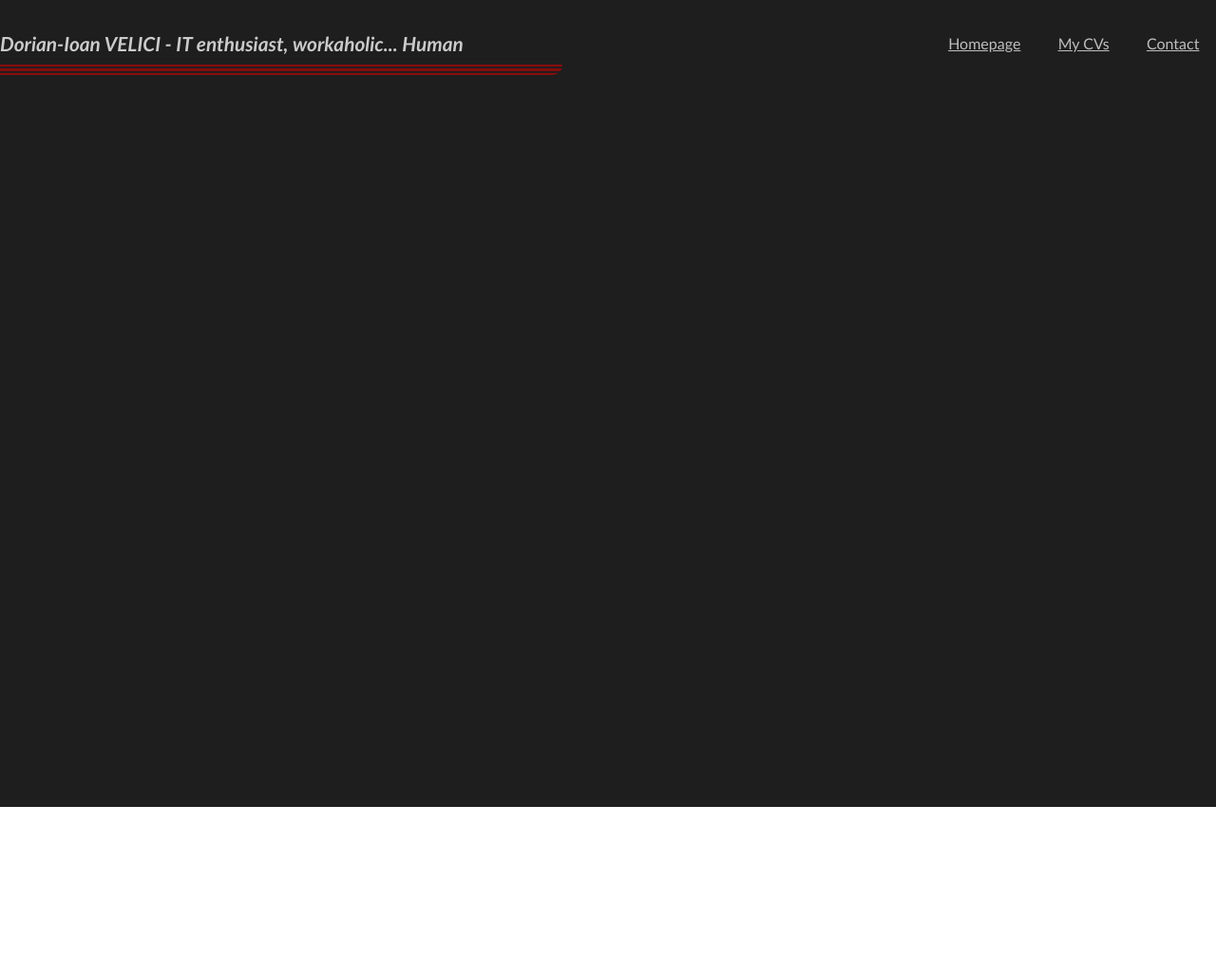
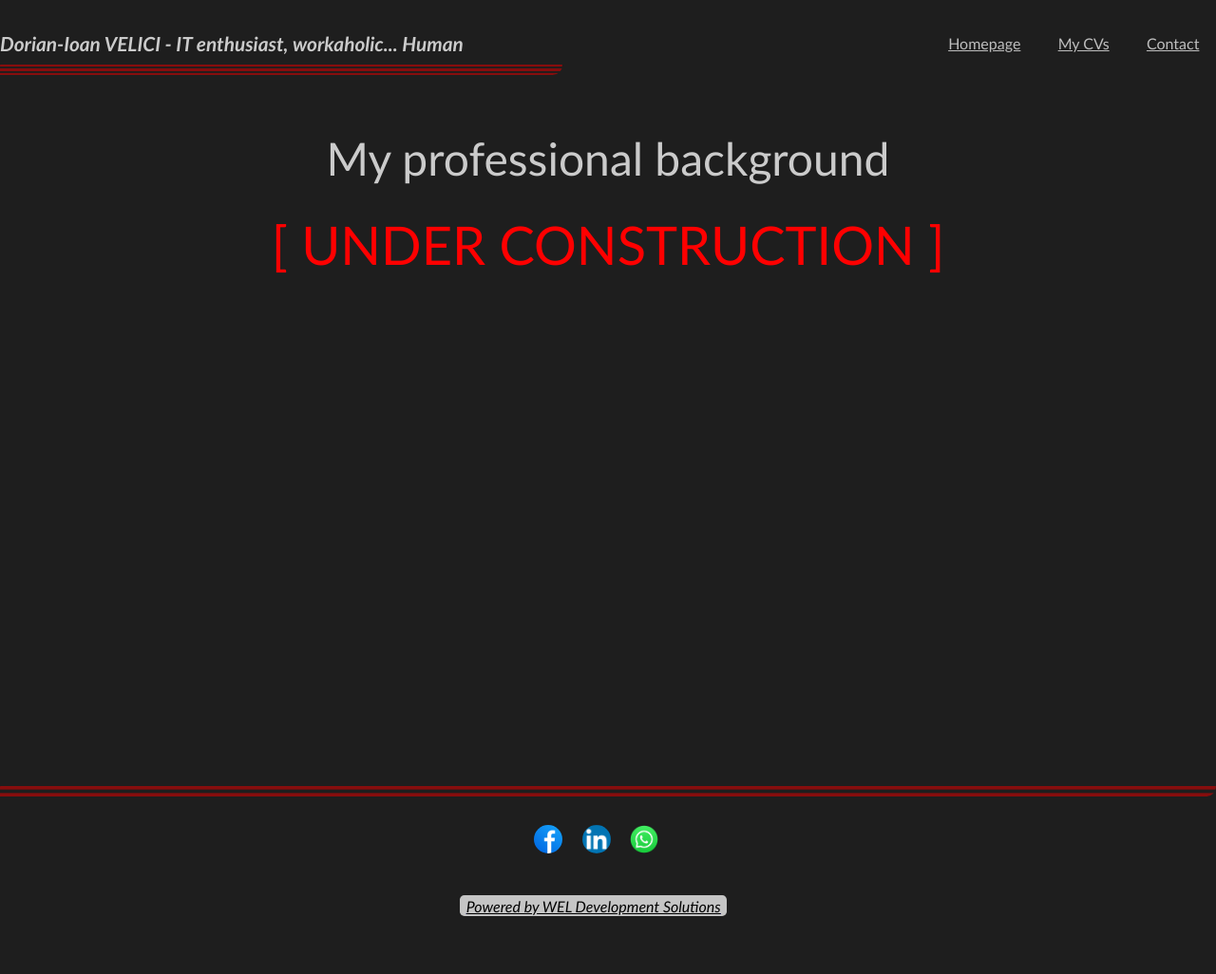
Before and after one commit to dorian-ioan-velici/personal-website, a plain HTML site: page protrack.html in a window 1280 px wide. Shown: the whole page at 95% size. Before the commit the page ends 850 px from the top, so only its background shows below. Drawn offline with Linux system fonts and the light colour scheme.

Commit message:
Add files via upload

```diff
--- a/protrack.html
+++ b/protrack.html
@@ -24,3 +24,48 @@
      </div>
 
   <div class="hero-container">
+  <div class="centertext">
+  <titlu>My professional background</titlu>
+  </div>
+
+  <div class="centertext2">
+  <titlu2>[ UNDER CONSTRUCTION ]</titlu2>
+  </div>
+</section>
+
+<section class="pagend">
+  <div class="end-logo">
+  <img src="bar-end.png" alt="illustration" class="end-bar-image"/>
+  </div>
+ <div class="pagend-container">
+  <div class="end-items">
+
+  <div class="fb-button">
+  <a href="https://facebook.com/Dorian.Ioan.VELICI">
+  <img src="fb.png" class="fb-end"/>
+  </div>
+
+  <div class="link-button">
+  <a href="https://www.linkedin.com/in/dorian-ioan-velici/">
+  <img src="linkedin.png" class="in-end"/>
+  </div>
+
+  <div class="wapp-button">
+    <a href="https://wa.me/40720390573">
+    <img src="wapp.png" class="wapp-end"/>
+  </div>
+  </div>
+</section>
+
+<section class="infoe">
+  <div class="infoe-container">
+  <div class="infoe-items">
+  <txt>Powered by WEL Development Solutions</txt>
+  </div>
+  </div>
+  </section>
+
+
+
+</body>
+</html>
--- a/style-contact.css
+++ b/style-contact.css
@@ -216,10 +216,10 @@ border-radius: 2rem;}
 
       .infoe-items txt {
         padding: 0.1rem 0.4rem;
-    border-radius:0cm;
-    font-style:oblique;
+        border-radius: 0.3rem;
+        font-style: oblique;
         font-size: 1.0rem;
-    text-decoration: none;
+        text-decoration: underline;
         color: black;
         border: none;
         background: #c5c5c5;
@@ -234,5 +234,4 @@ border-radius: 2rem;}
 
     @media screen and (max-width: 768px) {
         .hero-container {
-          grid-template-columns: 1fr;}
-      }
+          grid-template-columns: 1fr;}}
--- a/style-index.css
+++ b/style-index.css
@@ -173,10 +173,10 @@ margin-top: -1.4rem;}
 
     .infoe-items txt {
       padding: 0.1rem 0.4rem;
-border-radius:0cm;
-font-style:oblique;
+      border-radius: 0.3rem;
+      font-style: oblique;
       font-size: 1.0rem;
-text-decoration: none;
+      text-decoration: underline;
       color: black;
       border: none;
       background: #c5c5c5;
@@ -187,6 +187,8 @@ cursor: pointer;}
       box-shadow: 0 0 14px red;}
 
 
+
+
 @media screen and (max-width: 768px) {
   .hero-container {
     grid-template-columns: 1fr;}}
--- a/style-mycvs.css
+++ b/style-mycvs.css
@@ -33,8 +33,7 @@
 
 .bar-logo {
 display: flex;
-            justify-content: flex-start;
-            }
+ justify-content: flex-start;}
 
  .nav-image {
  width: 37.0rem;
@@ -70,4 +69,89 @@
 
 .centertext2 titlu2 {
  margin-bottom: 1rem;
-                font-size: 1.5rem;}
+font-size: 3.0rem;
+color: red;}
+
+.pagend {
+  background: #1e1e1e;}
+
+.end-logo {
+display: flex;
+justify-content: flex-start;}
+
+.end-bar-image {
+width: 94.0rem;
+height: 0.7rem;
+border-radius: 5rem 5rem 100rem;
+margin-top: -1.4rem;}
+
+.pagend-container {
+  display: grid;
+  grid-template-columns: 10fr 1fr;
+  height: 11vh;
+  padding: 0rem calc((100vw - 100px) / 2.1);}
+
+.end-items {
+  height:70px;
+  background: #1e1e1e;
+  display: flex;
+  justify-content: space-between;
+  align-items: center;}
+
+.fb-end {
+  width: 30px;
+  height: 30px;
+  cursor: pointer;
+  border-radius: 1rem;}
+
+.fb-end:hover {
+  box-shadow: 0 0 20px red;}
+
+  .in-end {
+    width: 30px;
+    height: 30px;
+    cursor: pointer;
+    border-radius: 1rem;}
+
+.in-end:hover {
+  box-shadow: 0 0 20px red;}
+
+.wapp-end {
+  width: 30px;
+  height: 30px;
+  cursor: pointer;
+  border-radius: 1rem;}
+
+.wapp-end:hover {
+  box-shadow: 0 0 20px red;}
+
+.infoe {
+  background: #1e1e1e;}
+
+  .infoe-container {
+    display: grid;
+    grid-template-columns: 10fr 1fr;
+    height: 11vh;
+    padding: 0rem calc((100vw - 100px) / 2.5);}
+
+.infoe-items {
+    height:32px;
+    background: #1e1e1e;
+    display: grid;
+    justify-content: center;
+    align-items: center;}
+
+.infoe-items txt {
+      padding: 0.1rem 0.4rem;
+      border-radius: 0.3rem;
+      font-style: oblique;
+      font-size: 1.0rem;
+      text-decoration: underline;
+      color: black;
+      border: none;
+      background: #c5c5c5;
+      cursor: pointer;}
+
+.infoe-items txt:hover {
+        background: white;
+      box-shadow: 0 0 14px red;}
--- a/style-protrack.css
+++ b/style-protrack.css
@@ -11,7 +11,7 @@ nav {
   display: flex;
   justify-content: space-between;
   align-items: center;
-  padding: 0rem calc((100vw - 1300px) /14);}
+  padding: 0rem calc((100vw - 1300px) / 14);}
 
 nav a {
 text-decoration: underline;
@@ -21,7 +21,7 @@ nav {
 font-size: 1.0rem;}
 
 nav a:hover {
-    color:#000;
+color: #ffffff;
 border-radius: 2rem;}
 
 .logo {
@@ -30,14 +30,6 @@ nav {
   font-weight: bold;
   font-style: italic;
   padding: 0 0rem;}
-
-  button {
-    text-decoration: none;
-    color: #000;
-    padding: 0 1.5rem;}
-
-  button:hover {
-    color: #fff;}
 
 .hero {
   background: #1e1e1e;}
@@ -54,7 +46,124 @@ nav {
       margin-top: -1.4rem;}
 
 .hero-container {
-    display: grid;
+  display:block;
   grid-template-columns: 1fr 1fr;
   height: 95vh;
   padding: 2rem calc((100vw - 1300px) / 2);}
+
+.centertext {
+  display:flex;
+  flex-direction: center;
+  justify-content: center;
+  align-items: flex-start;
+  color: #cbcbcb;
+  padding: 1rem 20rem;}
+
+.centertext titlu {
+  margin-bottom: -1.2rem;
+  font-size: 3rem;}
+
+.centertext2 {
+  display: flex;
+  flex-direction: center;
+  justify-content: center;
+  align-items: flex-start;
+  color: #cbcbcb;
+  padding: 2rem 2rem;}
+
+.centertext2 titlu2 {
+  margin-bottom: 1rem;
+  font-size: 3.5rem;
+color: red;}
+
+.pagend {
+  background: #1e1e1e;}
+
+.end-logo {
+display: flex;
+justify-content: flex-start;}
+
+.end-bar-image {
+width: 94.0rem;
+height: 0.7rem;
+border-radius: 5rem 5rem 100rem;
+margin-top: -1.4rem;}
+
+.pagend-container {
+  display: grid;
+  grid-template-columns: 10fr 1fr;
+  height: 11vh;
+  padding: 0rem calc((100vw - 100px) / 2.1);}
+
+.end-items {
+  height:70px;
+  background: #1e1e1e;
+  display: flex;
+  justify-content: space-between;
+  align-items: center;}
+
+.fb-end {
+  width: 30px;
+  height: 30px;
+  cursor: pointer;
+  border-radius: 1rem;}
+
+.fb-end:hover {
+  box-shadow: 0 0 20px red;}
+
+  .in-end {
+    width: 30px;
+    height: 30px;
+    cursor: pointer;
+    border-radius: 1rem;}
+
+.in-end:hover {
+  box-shadow: 0 0 20px red;}
+
+.wapp-end {
+  width: 30px;
+  height: 30px;
+  cursor: pointer;
+  border-radius: 1rem;}
+
+.wapp-end:hover {
+  box-shadow: 0 0 20px red;}
+
+.infoe {
+  background: #1e1e1e;}
+
+ .infoe-container {
+  display: grid;
+  grid-template-columns: 10fr 1fr;
+  height: 11vh;
+  padding: 0rem calc((100vw - 100px) / 2.5);}
+
+.infoe-items {
+  height:32px;
+  background: #1e1e1e;
+  display: grid;
+  justify-content: center;
+  align-items: center;}
+
+  .infoe-items txt {
+    padding: 0.1rem 0.4rem;
+    border-radius: 0.3rem;
+    font-style: oblique;
+    font-size: 1.0rem;
+    text-decoration: underline;
+    color: black;
+    border: none;
+    background: #c5c5c5;
+    cursor: pointer;}
+
+    .infoe-items txt:hover {
+      background: white;
+    box-shadow: 0 0 14px red;}
+
+
+
+
+@media screen and (max-width: 768px) {
+    .hero-container {
+      grid-template-columns: 1fr;}
+  }
```
Also changed, not shown: index.html (+2 -2 lines), mycvs.html (+34 -1 lines). Lines whose indentation alone changed are shown as unchanged.
